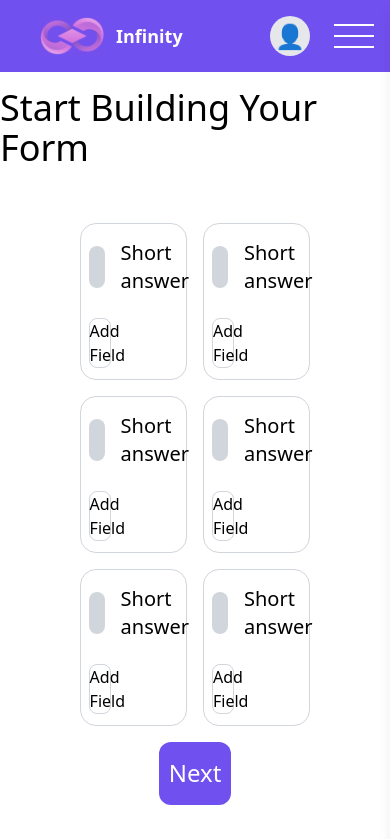
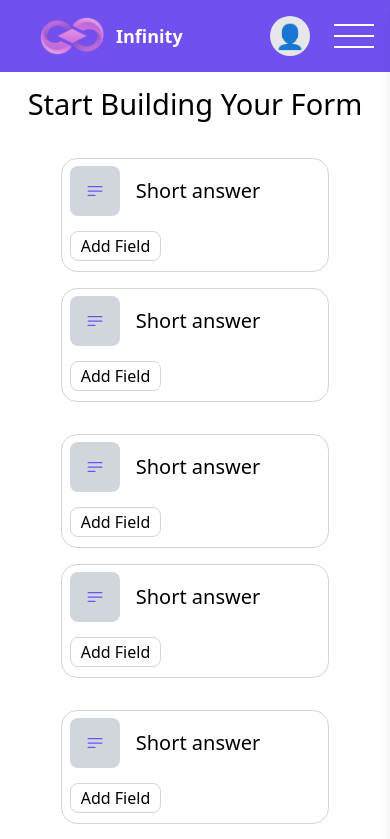
Before and after one commit to Mohammed5798/form-generator, a React (Vite) app in the folder frontend/: page /createForm in a window 390 px wide. Shown: the top 839 px of the page. Built offline with nearby package versions, Linux system fonts and the light colour scheme.

Commit message:
Create Form Responsive

```diff
--- a/frontend/src/pages/CreateFrom.jsx
+++ b/frontend/src/pages/CreateFrom.jsx
@@ -8,106 +8,106 @@ function CreateFrom() {
         <div className='header'>
             <Header />
         </div>
-        <h1 className='self-center text-4xl'>Start Building Your Form</h1>
+        <h1 className='text self-center text-4xl'>Start Building Your Form</h1>
         <div className='cards w-full  h-full flex flex-col gap-4 p-4
         items-center justify-center'>
-            <div className='rowOne flex gap-4 w-3/4 h-1/4
+            <div className='row rowOne flex gap-4 w-3/4 h-1/4
             items-center justify-center'>
-               <div className='firstCard flex flex-col w-[40%] h-full
+                <div className='card firstCard flex flex-col w-[40%] h-full
                 border border-gray-300 rounded-2xl p-2 gap-4 '>
                     <div className='iconText flex w-full
                       h-1/2 items-center gap-4'>
-                       <div className='bg-gray-300 rounded-lg w-[10%] h-[60%]
+                        <div className='bg-gray-300 rounded-lg w-[50px] h-[50px]
                         flex items-center justify-center p-2'>
                         <HiBars3BottomLeft className='text-[#7050EF] text-xl
                         '/>
                         </div>
                         <h3 className='text-xl '>Short answer</h3>
                     </div>
-                    <button className='border border-gray-300 w-1/4 rounded-lg '>
+                    <button className='w-fit px-[10px] py-[2px] border border-gray-300 rounded-lg '>
                         Add Field</button>
                 </div>
                {/* Second Card */  }
-                <div className='secondCard flex flex-col w-[40%] h-full
+                <div className='card secondCard flex flex-col w-[40%] h-full
                 border border-gray-300 rounded-2xl p-2 gap-4'>
                     <div className='iconText flex w-full
                       h-1/2 items-center gap-4'>
-                       <div className='bg-gray-300 rounded-lg w-[10%] h-[60%]
+                        <div className='bg-gray-300 rounded-lg w-[50px] h-[50px]
                         flex items-center justify-center p-2'>
                         <HiBars3BottomLeft className='text-[#7050EF] text-xl
                         '/>
                         </div>
                         <h3 className='text-xl '>Short answer</h3>
                     </div>
-                    <button className='border border-gray-300 w-1/4 rounded-lg '>
+                    <button className='w-fit px-[10px] py-[2px] border border-gray-300 rounded-lg '>
                         Add Field</button>
                 </div>
             </div>
             {/* Row Two */}
-                 <div className='rowtwo flex  gap-4 w-3/4 h-1/4 justify-center'>
-               <div className='firstCard flex flex-col w-[40%] h-full
+                  <div className='row rowtwo flex  gap-4 w-3/4 h-1/4 justify-center'>
+                <div className='card firstCard flex flex-col w-[40%] h-full
                 border border-gray-300 rounded-2xl p-2 gap-4'>
                     <div className='iconText flex w-full
                       h-1/2 items-center gap-4'>
-                       <div className='bg-gray-300 rounded-lg w-[10%] h-[60%]
+                        <div className='bg-gray-300 rounded-lg w-[50px] h-[50px]
                         flex items-center justify-center p-2'>
                         <HiBars3BottomLeft className='text-[#7050EF] text-xl
                         '/>
                         </div>
                         <h3 className='text-xl '>Short answer</h3>
                     </div>
-                    <button className='border border-gray-300 w-1/4 rounded-lg '>
+                    <button className='w-fit px-[10px] py-[2px] border border-gray-300 rounded-lg '>
                         Add Field</button>
                 </div>
                {/* Second Card */  }
-                <div className='secondCard flex flex-col w-[40%] h-full
+                <div className='card secondCard flex flex-col w-[40%] h-full
                   border border-gray-300 rounded-2xl p-2 gap-4'>
                     <div className='iconText flex w-full
                       h-1/2 items-center gap-4'>
-                       <div className='bg-gray-300 rounded-lg w-[10%] h-[60%]
+                        <div className='bg-gray-300 rounded-lg w-[50px] h-[50px]
                         flex items-center justify-center p-2'>
                         <HiBars3BottomLeft className='text-[#7050EF] text-xl
                         '/>
                         </div>
                         <h3 className='text-xl '>Short answer</h3>
                     </div>
-                    <button className='border border-gray-300 w-1/4 rounded-lg '>
+                    <button className='w-fit px-[10px] py-[2px] border border-gray-300 rounded-lg '>
                         Add Field</button>
                 </div>
             </div>
             {/* Row Three */}
-                 <div className='rowthree flex  gap-4 w-3/4 h-1/4 justify-center'>
-               <div className='firstCard flex flex-col w-[40%] h-full
+              <div className='row rowthree flex  gap-4 w-3/4 h-1/4 justify-center'>
+                <div className='card firstCard flex flex-col w-[40%] h-full
                 border border-gray-300 rounded-2xl p-2 gap-4'>
                     <div className='iconText flex w-full
                       h-1/2 items-center gap-4'>
-                       <div className='bg-gray-300 rounded-lg w-[10%] h-[60%]
+                        <div className='bg-gray-300 rounded-lg w-[50px] h-[50px]
                         flex items-center justify-center p-2'>
                         <HiBars3BottomLeft className='text-[#7050EF] text-xl
                         '/>
                         </div>
                         <h3 className='text-xl '>Short answer</h3>
                     </div>
-                    <button className='border border-gray-300 w-1/4 rounded-lg '>
+                    <button className='w-fit px-[10px] py-[2px] border border-gray-300 rounded-lg '>
                         Add Field</button>
                 </div>
                {/* Second Card */  }
-                <div className='secondCard flex flex-col w-[40%] h-full
+                <div className='card secondCard flex flex-col w-[40%] h-full
                 border border-gray-300 rounded-2xl p-2 gap-4'>
                     <div className='iconText flex w-full
                       h-1/2 items-center gap-4'>
-                       <div className='bg-gray-300 rounded-lg w-[10%] h-[60%]
+                        <div className='bg-gray-300 rounded-lg w-[50px] h-[50px]
                         flex items-center justify-center p-2'>
                         <HiBars3BottomLeft className='text-[#7050EF] text-xl
                         '/>
                       </div>
                         <h3 className='text-xl '>Short answer</h3>
                     </div>
-                    <Link to="/addQuestion" className='border border-gray-300 w-1/4 rounded-lg '>
+                    <Link to="/addQuestion" className='w-fit px-[10px] py-[2px] text-center border border-gray-300 rounded-lg'>
                         Add Field</Link>
                 </div>
             </div>
-             <button className='bg-[#7050EF] w-[20%] self-center
+              <button className='next bg-[#7050EF] w-[20%] self-center
               rounded-xl text-white h-[10%] text-2xl'>Next</button>
         </div>
 
--- a/frontend/src/style/App.css
+++ b/frontend/src/style/App.css
@@ -85,3 +85,32 @@ nav .burger span:not(:last-child){
         margin-left: -15px
     }
 }
+/*Creatre Form*/
+@media (max-width: 900px) {
+    .row{
+        display: flex;
+        flex-direction: column;
+        gap: calc(var(--spacing) * 4);
+        width: calc(3/4 * 100%);
+        margin-bottom: 57px;
+    }
+    .row .card{
+        width: 100%
+    }
+    .cards{
+        gap: 16px;
+        margin-bottom: -197px;
+    }
+    .text{
+        margin-bottom: 60px;
+        font-size: 29px;
+    }
+    .next{
+        padding: 10px
+    }
+}
+@media (max-width: 386px) {
+    .card{
+        margin-bottom: 0;
+    }
+}
```
Lines whose indentation alone changed are shown as unchanged.
